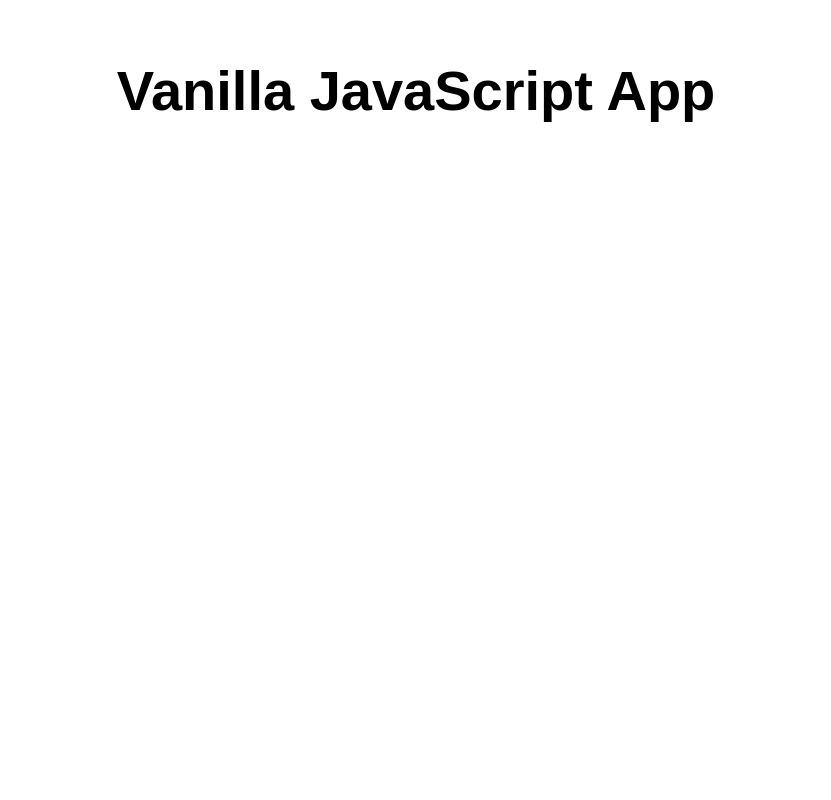
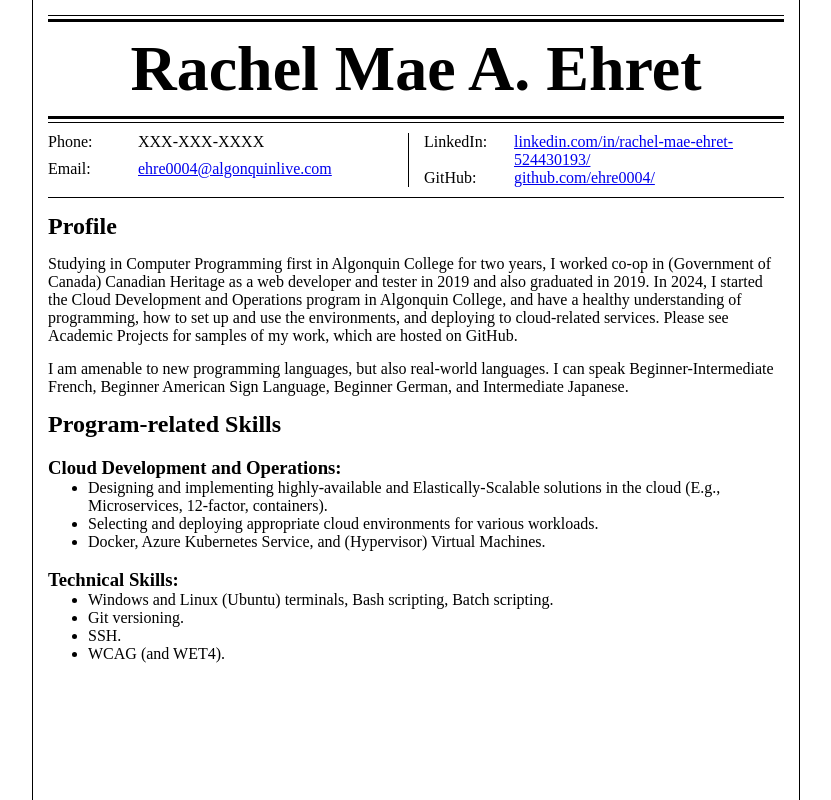
Before and after one commit to ehre0004/cst8911-lab3, a website: page src/index.html in a window 1280 px wide. Shown: the whole page, without its empty margins (224-1055 px from the left). Drawn offline with Linux system fonts and the light colour scheme.

Commit message:
init commit

```diff
--- a/src/index.html
+++ b/src/index.html
@@ -1,17 +1,59 @@
 <!DOCTYPE html>
 <html lang="en">
+<head>
+    <title>A Test Page</title>
+    <link rel="stylesheet" type="text/css" href="main.css" />
+</head>
+<body>
+<header>
+    <div class="title-border">
+        <h1 id="top">Rachel Mae A. Ehret</h1>
+    </div>
+    <div class="person-details">
+        <div class="flex">
+            <div class="key-col">Phone:</div>
+            <div class="val-col">XXX-XXX-XXXX</div>
+            <div class="key-col">Email:</div>
+            <div class="val-col"><a href="mailto:ehre0004@algonquinlive.com">ehre0004@algonquinlive.com</a></div>
+        </div>
+        <div class="flex">
+            <div class="key-col">LinkedIn:</div>
+            <div class="val-col"><a href="https://www.linkedin.com/in/rachel-mae-ehret-524430193/">linkedin.com/in/rachel-mae-ehret-524430193/</a></div>
+            <div class="key-col">GitHub:</div>
+            <div class="val-col"><a href="https://github.com/ehre0004/">github.com/ehre0004/</a></div>
+        </div>
+    </div>
+</header>
+<main>
+    <h2>Profile</h2>
+    <p>Studying in Computer Programming first in Algonquin College for two years, I worked
+        co-op in (Government of Canada) Canadian Heritage as a web developer and tester in
+        2019 and also graduated in 2019. In 2024, I started the Cloud Development and
+        Operations program in Algonquin College, and have a healthy understanding of
+        programming, how to set up and use the environments, and deploying to cloud-related
+        services. Please see Academic Projects for samples of my work, which are hosted on
+        GitHub.</p>
+    <p>I am amenable to new programming languages, but also real-world languages. I can
+        speak Beginner-Intermediate French, Beginner American Sign Language, Beginner
+        German, and Intermediate Japanese.</p>
+    <h2>Program-related Skills</h2>
+    <h3 class="list-title">Cloud Development and Operations:</h3>
+    <ul>
+        <li>Designing and implementing highly-available and Elastically-Scalable solutions
+            in the cloud (E.g., Microservices, 12-factor, containers).</li>
+        <li>Selecting and deploying appropriate cloud environments for various workloads.</li>
+        <li>Docker, Azure Kubernetes Service, and (Hypervisor) Virtual Machines.</li>
+    </ul>
+    <h3 class="list-title">Technical Skills:</h3>
+    <ul>
+        <li>Windows and Linux (Ubuntu) terminals, Bash scripting, Batch scripting.</li>
+        <li>Git versioning.</li>
+        <li>SSH.</li>
+        <li>WCAG (and WET4).</li>
+    </ul>
+</main>
+<script>
 
-<head>
-  <meta charset="UTF-8">
-  <meta name="viewport" content="width=device-width, initial-scale=1.0">
-  <link rel="stylesheet" href="styles.css">
-  <title>Vanilla JavaScript App</title>
-</head>
-
-<body>
-  <main>
-    <h1>Vanilla JavaScript App</h1>
-  </main>
+</script>
 </body>
-
 </html>
--- /dev/null
+++ b/src/main.css
@@ -0,0 +1,83 @@
+:root {
+    --title-outer-border: 1px solid black;
+    --title-inner-border: 3px solid black;
+    --thin-border: 1px solid black;
+}
+
+body, html {
+    width: 100%;
+    height: 100%;
+}
+
+div, p, h1, h2 {
+    margin: 0;
+    padding: 0;
+}
+
+body {
+    box-sizing: border-box;
+    border-left: var(--thin-border);
+    border-right: var(--thin-border);
+    margin: 0 auto;
+    padding: 15px;
+    width: 60%;
+}
+
+header {
+    margin-top: 0;
+}
+
+header .title-border {
+    border-top: var(--title-outer-border);
+    border-bottom: var(--title-outer-border);
+    padding: 3px 0;
+    margin-bottom: 10px;
+}
+
+header .title-border h1 {
+    border-top: var(--title-inner-border);
+    border-bottom: var(--title-inner-border);
+    margin: 0;
+    padding: 10px;
+    font-size: 4em;
+    text-align: center;
+}
+
+header .person-details {
+    border-bottom: var(--thin-border);
+    display: flex;
+    flex-direction: row;
+    padding-bottom: 10px;
+    margin-bottom: 15px;
+}
+
+header .person-details .flex {
+    display: flex;
+    flex-direction: row;
+    flex-wrap: wrap;
+    flex: 1;
+}
+
+header .person-details .flex:first-child {
+    border-right: var(--thin-border);
+    margin-right: 15px;
+}
+
+.flex .key-col {
+    flex: 25%;
+}
+.flex .val-col {
+    flex: 75%;
+}
+
+h2, p {
+    margin-bottom: 15px;
+}
+
+h3.list-title {
+    margin-bottom: 0px;
+}
+
+ul {
+    margin-top: 0;
+}
--- a/src/styles.css
+++ /dev/null
@@ -1,21 +0,0 @@
-* {
-  font-family: Arial, Helvetica, sans-serif;
-}
-
-html, body {
-  margin: 0;
-  border: 0;
-  padding: 0;
-  background-color: #fff;
-}
-
-main {
-  margin: auto;
-  width: 50%;
-  padding: 20px;
-}
-
-main > h1 {
-  text-align: center;
-  font-size: 3.5em;
-}
```
